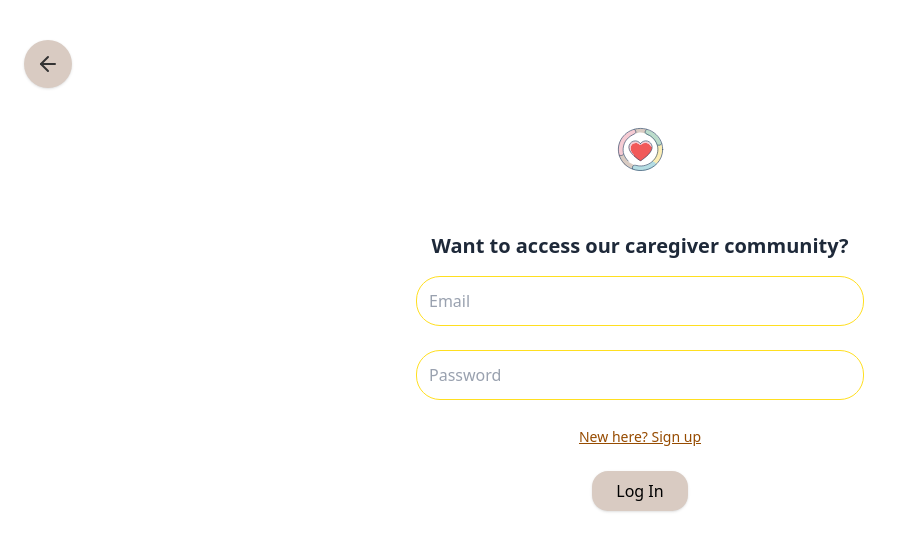
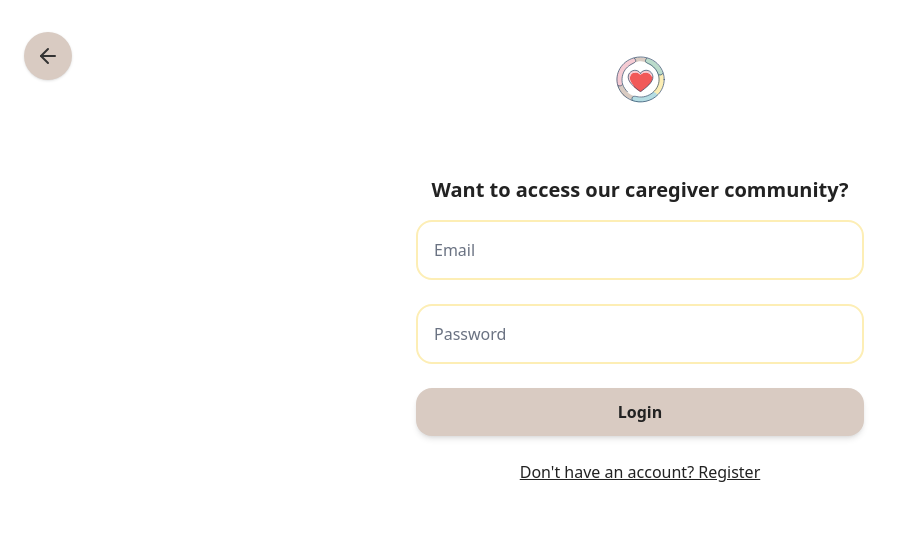
Before and after one commit to magentaong/BefriendersCircle, a React (Vite) app in the folder client/: page /login in a window 1280 px wide. Shown: the top 550 px of the page, without its empty margins (0-903 px from the left). Built offline with nearby package versions, Linux system fonts and the light colour scheme.

Commit message:
Update Login.tsx

```diff
--- a/client/src/pages/Login.tsx
+++ b/client/src/pages/Login.tsx
@@ -1,62 +1,62 @@
 import { useState } from "react";
-import { login, register } from "../api/auth";
-import { Link, useNavigate } from "react-router-dom";
+import { Link } from "react-router-dom";
 import { ArrowLeft } from "lucide-react";
+import axios from "axios";
 
 export default function LoginPage() {
+  const [isSignup, setIsSignup] = useState(false);
   const [email, setEmail] = useState("");
   const [password, setPassword] = useState("");
-  const [isSignup, setIsSignup] = useState(false);
+  const [name, setName] = useState("");
   const [errorMessage, setErrorMessage] = useState("");
-  const [name, setName] = useState("");
-  const navigate = useNavigate();
 
   const handleSubmit = async (e: React.FormEvent) => {
     e.preventDefault();
+    setErrorMessage("");
+
     try {
-      const data = isSignup
-        ? await register(email, password, name)
-        : await login(email, password);
+      const endpoint = isSignup ? "/auth/register" : "/auth/login";
+      const data = isSignup ? { name, email, password } : { email, password };
 
-      localStorage.setItem("token", data.token);
-      localStorage.setItem("cID", data.cID);
+      const response = await axios.post(`http://localhost:5050/api${endpoint}`, data);
 
-      if (data.isOnboarded) {
-        navigate("/");
-      } else {
-        navigate("/onboarding");
+      if (response.data.token) {
+        localStorage.setItem("token", response.data.token);
+        localStorage.setItem("cID", response.data.cID);
+        window.location.href = "/";
       }
     } catch (err: any) {
-      setErrorMessage(err.message);
+      setErrorMessage(err.response?.data?.message || "Something went wrong");
     }
   };
 
   return (
-    <main className="min-h-screen flex flex-col items-center px-6 py-30 bg-white text-center">
-      <img src="/ESC.svg" alt="Logo" className="w-15 mb-6" />
-    {/* Back arrow */}
-    <div className="absolute top-10 left-6">
+    <main className="min-h-screen flex flex-col items-center px-4 md:px-6 py-8 md:py-12 bg-white text-center">
+      <img src="/ESC.svg" alt="Logo" className="w-12 md:w-16 mb-6 md:mb-8" />
+
+      {/*retreat arrow aka back arrow*/}
+      <div className="absolute top-6 md:top-8 left-4 md:left-6">
         <Link to="/">
-        <button className="w-12 h-12 rounded-full bg-latte shadow text-lg flex items-center justify-center">
-            <ArrowLeft className="w-6 h-6" />
-        </button>
+          <button className="w-10 h-10 md:w-12 md:h-12 rounded-full bg-latte shadow text-lg flex items-center justify-center">
+            <ArrowLeft className="w-5 h-5 md:w-6 md:h-6" />
+          </button>
         </Link>
-    </div>
+      </div>
+
       <form
         onSubmit={handleSubmit}
-        className="w-full max-w-md bg-white space-y-6 py-5 "
+        className="w-full max-w-md bg-white space-y-4 md:space-y-6 py-4 md:py-6"
       >
-
-        <h2 className="text-xl font-semibold text-gray-800 mb-2 py-2">
+        <h2 className="text-lg md:text-xl font-semibold text-charcoal mb-2 py-2">
           {isSignup
             ? "Register with us to join the community!"
             : "Want to access our caregiver community?"}
         </h2>
 
-        {/* Name Input (Signup only) */}
+        {/*put in useranme, only in sign up section*/}
         {isSignup && (
           <input
-            className="w-full p-3 border border-yellow-300 rounded-xl focus:outline-none placeholder:text-gray-400"
+            className="w-full p-3 md:p-4 border-2 border-canary rounded-2xl focus:outline-none placeholder:text-gray-500 text-charcoal"
             placeholder="Username"
             value={name}
             onChange={(e) => setName(e.target.value)}
@@ -64,9 +64,9 @@ export default function LoginPage() {
           />
         )}
 
-        {/* Email */}
+        {/*email*/}
         <input
-          className="w-full p-3 border border-yellow-300 rounded-xl focus:outline-none placeholder:text-gray-400"
+          className="w-full p-3 md:p-4 border-2 border-canary rounded-2xl focus:outline-none placeholder:text-gray-500 text-charcoal"
           placeholder="Email"
           value={email}
           onChange={(e) => setEmail(e.target.value)}
@@ -74,9 +74,9 @@ export default function LoginPage() {
           required
         />
 
-        {/* Password */}
+        {/*secret password segment*/}
         <input
-          className="w-full p-3 border border-yellow-300 rounded-xl focus:outline-none placeholder:text-gray-400"
+          className="w-full p-3 md:p-4 border-2 border-canary rounded-2xl focus:outline-none placeholder:text-gray-500 text-charcoal"
           placeholder="Password"
           value={password}
           onChange={(e) => setPassword(e.target.value)}
@@ -84,40 +84,26 @@ export default function LoginPage() {
           required
         />
 
-        {/* Error */}
+        {/*error messages*/}
         {errorMessage && (
-          <div className="text-red-500 text-sm">{errorMessage}</div>
+          <div className="text-red-500 text-sm md:text-base">{errorMessage}</div>
         )}
 
-        {/* Toggle Signup/Login */}
+        {/*change betwene Signup/Login */}
+        <button
+          type="submit"
+          className="bg-latte text-charcoal px-4 md:px-6 py-2 md:py-3 rounded-2xl shadow-md hover:brightness-95 w-full font-semibold"
+        >
+          {isSignup ? "Register" : "Login"}
+        </button>
+
         <button
           type="button"
-          className="text-sm text-[#964B00] underline hover:opacity-80"
           onClick={() => setIsSignup(!isSignup)}
+          className="text-charcoal underline text-sm md:text-base"
         >
-          {isSignup ? "Already have an account? Log in" : "New here? Sign up"}
+          {isSignup ? "Already have an account? Login" : "Don't have an account? Register"}
         </button>
-
-        {/* Buttons */}
-        <div className="flex gap-4 justify-center">
-          {!isSignup && (
-            <button
-              type="submit"
-              className="bg-[#D9CBC2] text-black px-6 py-2 rounded-2xl shadow hover:brightness-95"
-            >
-              Log In
-            </button>
-          )}
-          {isSignup && (
-            <button
-                type="submit"
-                className="bg-latte text-black px-6 py-2 rounded-2xl shadow hover:brightness-95"
-            >
-                Register
-            </button>
-            )}
-
-        </div>
       </form>
     </main>
   );
```
